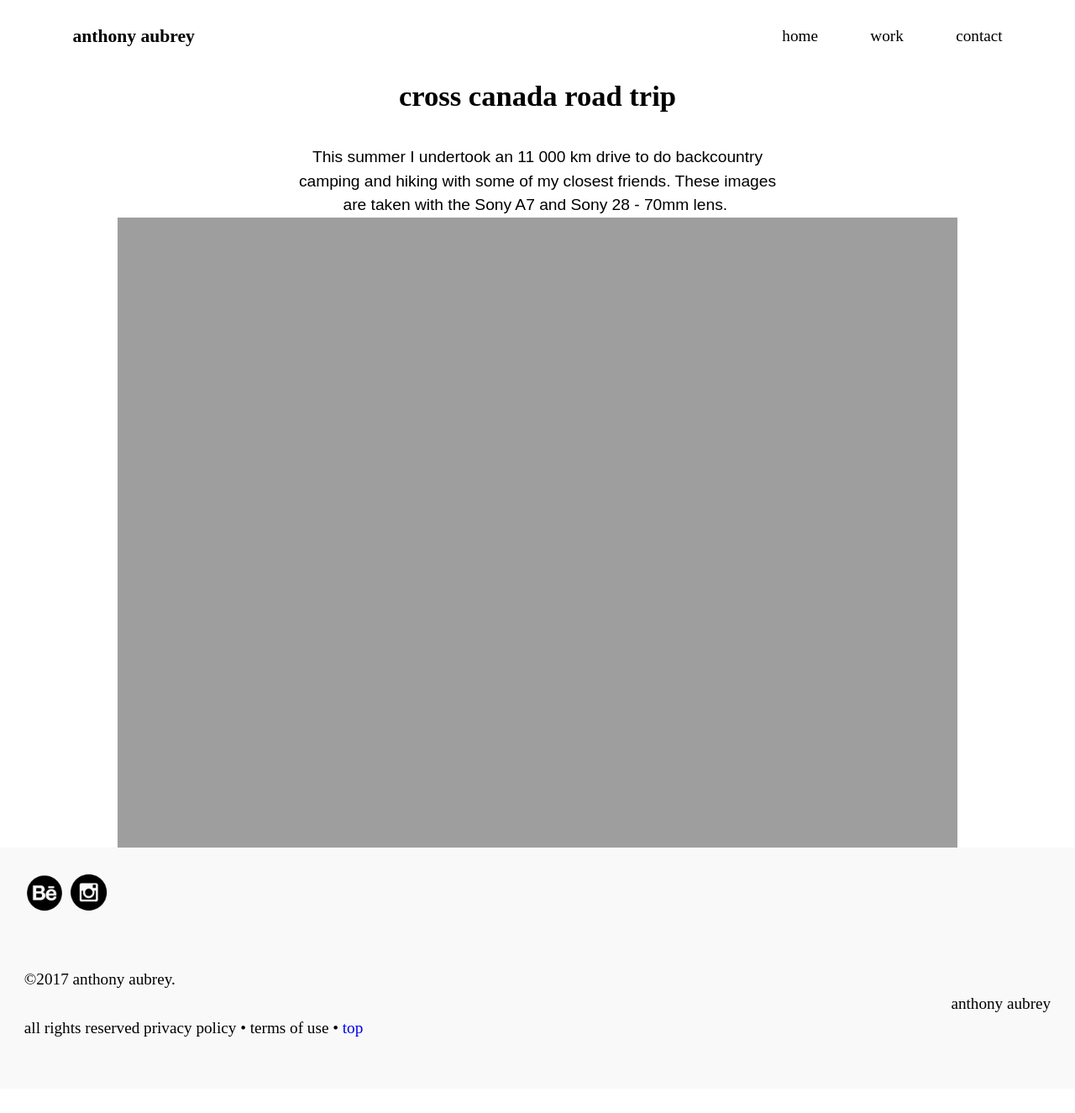
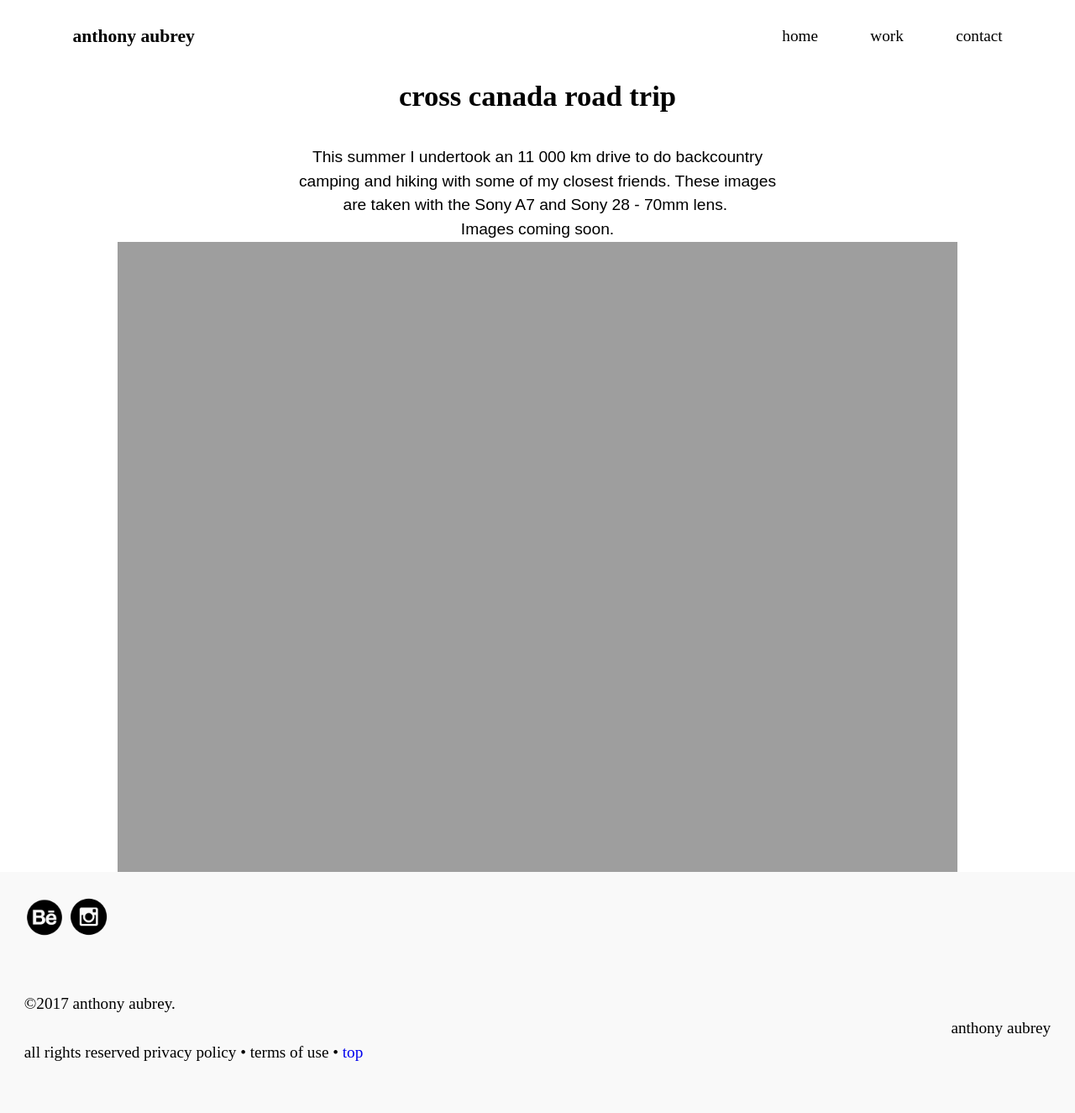
Before and after one commit to anthonyaubrey/portfolio, a Jekyll site: the page built from tripphotography.html, in a window 1280 px wide. Shown: the whole page at 84% size. Built offline with Jekyll 4.4.1, drawn with Linux system fonts in a browser that asks for light colours; before the commit the page ends 1296 px from its top, so only the background shows below that.

Commit message:
Update page

```diff
--- a/tripphotography.html
+++ b/tripphotography.html
@@ -6,6 +6,7 @@ layout: default
   <div class="text-center">
     <h1 class="text-center">cross canada road trip</h1>
     <p class="wrapper open-sans text-center">This summer I undertook an 11 000 km drive to do backcountry camping and hiking with some of my closest friends. These images are taken with the Sony A7 and Sony 28 - 70mm lens. </p>
+    <p class="open-sans wrapper">Images coming soon.</p>
     <div>
       <img class="img-flex limgwrap"src="{{site.baseurl}}/img/tripphotography/.jpg">
     </div>
```
